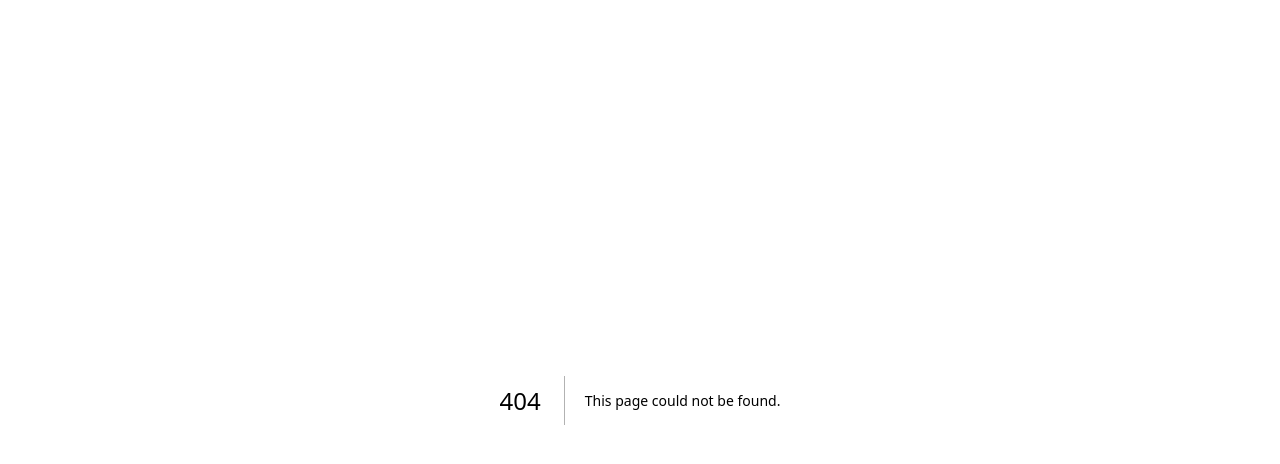
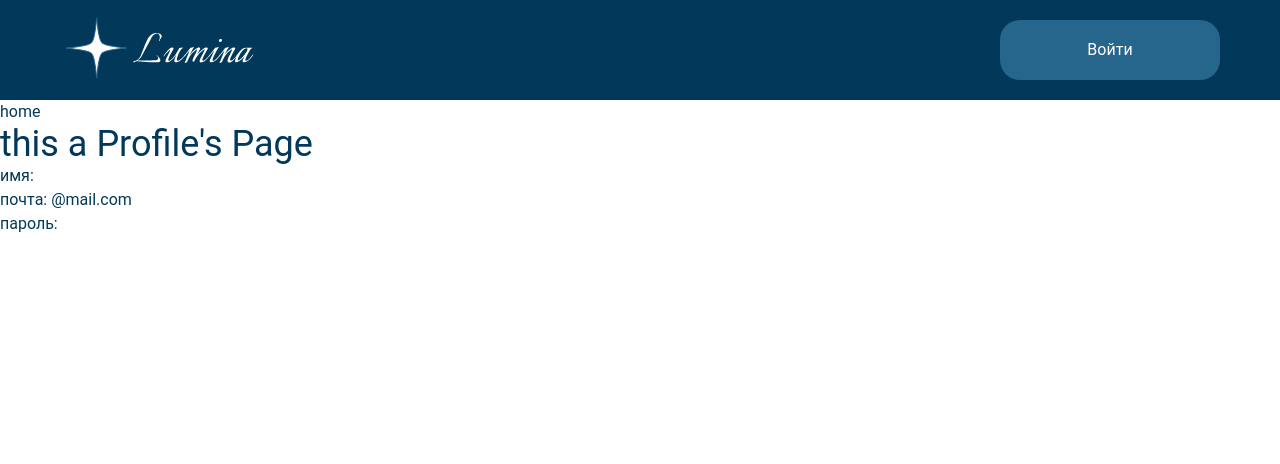
Before and after one commit to kyusak0/Lumina-front, a Next.js app: page /profile in a window 1280 px wide. Before the commit this address had no page. Shown: the top 464 px of the page. Built offline with nearby package versions, Linux system fonts and the light colour scheme.

Commit message:
create profile page

```diff
--- /dev/null
+++ b/app/app.tsx
@@ -0,0 +1,16 @@
+import Link from 'next/link'
+import { useState } from 'react'
+import { useRouter } from 'next/router'
+
+export default function Page(props:any) {
+  const router = useRouter()
+  const [count, setCount] = useState(0)
+  return (
+    <div>
+      <h1>Page: {router.query.slug}</h1>
+      <p>Count: {count}</p>
+      <button onClick={() => setCount(count + 1)}>Increase count</button>
+      <Link href="/one">one</Link> <Link href="/two">two</Link>
+    </div>
+  )
+}
--- a/app/components/formAuth.tsx
+++ b/app/components/formAuth.tsx
@@ -24,7 +24,7 @@ export default function formAuth() {
                     <div className={styles.forms}>
                         <div className="form form-reg p-4">
                             <h2 className='text-4xl mb-8 text-center'>Регистрация</h2>
-                            <form action="">
+                            <form action="/profile" method='get'>
                                 <div className={styles.inputWrappers}>
                                     <div className={styles.inputWrapper}>
                                         <input placeholder='' type="text" name="username" id="username" />
@@ -55,7 +55,7 @@ export default function formAuth() {
                         </div>
                         <div className="form form-reg p-4">
                             <h2 className='text-4xl mb-8 text-center'>Войти</h2>
-                            <form action="">
+                            <form action="/profile">
                                 <div className={styles.inputWrappers}>
                                     <div className={styles.inputWrapper}>
                                         <input placeholder='' type="text" name="username" id="username" />
--- a/app/page.tsx
+++ b/app/page.tsx
@@ -1,13 +1,18 @@
 import MainLayout from "./layouts/mainLayout";
 import FormAuth from "./components/formAuth";
 
+import Link from "next/link";
 export default function Home() {
   return (
+
       <MainLayout>
         <h1>
           Hello world!
         </h1>
         <FormAuth />
+        <Link href="/profile">
+            123
+        </Link>
       </MainLayout>
   );
 }
--- a/app/pages/mainPage.tsx
+++ b/app/pages/mainPage.tsx
@@ -1,6 +1,7 @@
 export default function mainPage() {
     return (
         <>
+
         </>
         )
 };
--- /dev/null
+++ b/app/pages/profile.tsx
@@ -0,0 +1,9 @@
+export default function profile(){
+    return(
+        <>
+        <h1>
+            qwertyu
+        </h1>
+        </>
+    )
+}
--- /dev/null
+++ b/app/profile/page.tsx
@@ -0,0 +1,34 @@
+'use client';
+
+import Link from "next/link";
+import MainLayout from "../layouts/mainLayout";
+import { useSearchParams } from "next/navigation";
+
+export default function profile() {
+
+    const searchParams = useSearchParams();
+
+    const name = searchParams.get('username');
+    const email = searchParams.get('email');
+    const pass = searchParams.get('pass');
+    return (
+        <>
+            <MainLayout>
+                <Link href="/">
+                    home
+                </Link>
+                <h1 className="text-4xl">
+                    this a Profile's Page
+                </h1>
+                <p>
+                    имя: {name}
+                </p>
+                <p>
+                    почта: {name} @mail.com
+                </p>
+                <p>
+                    пароль: {name}
+                </p>
+            </MainLayout>
+        </>)
+}
```
Also changed, not shown: app/components/form.module.css (+12 -8 lines).
